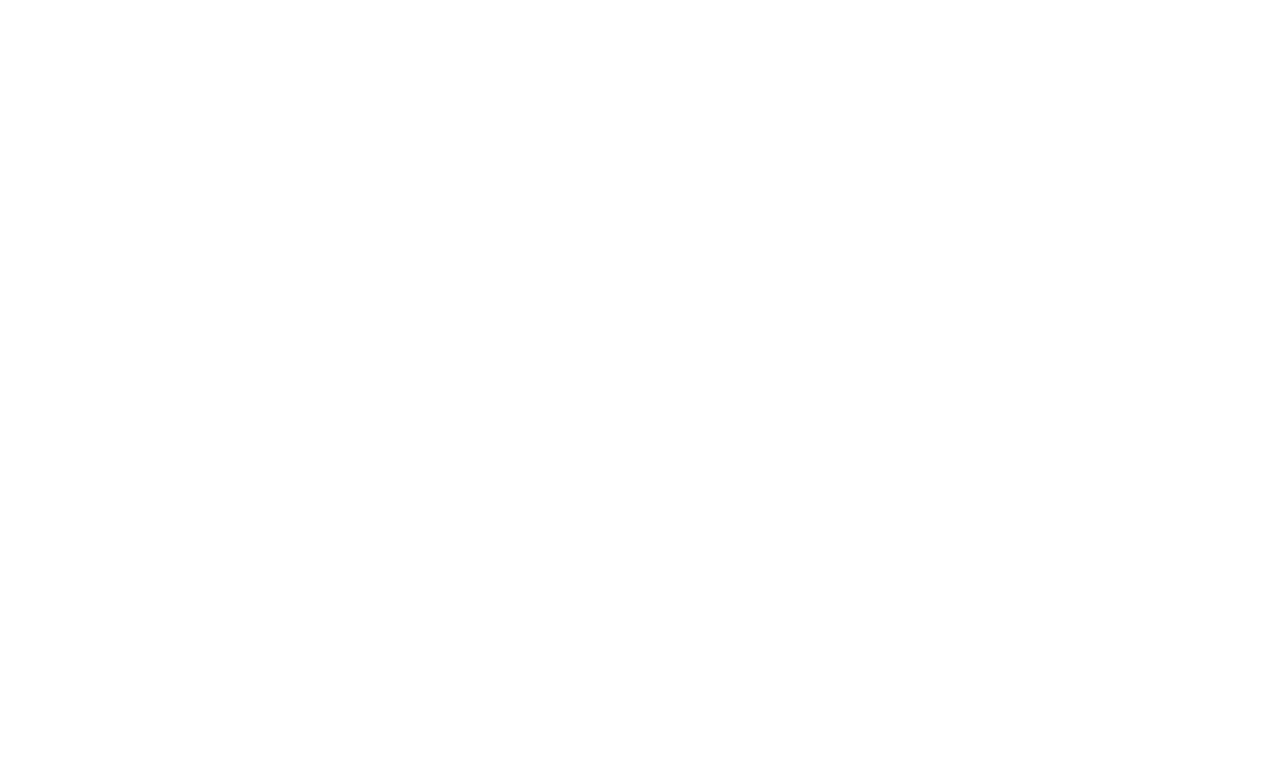
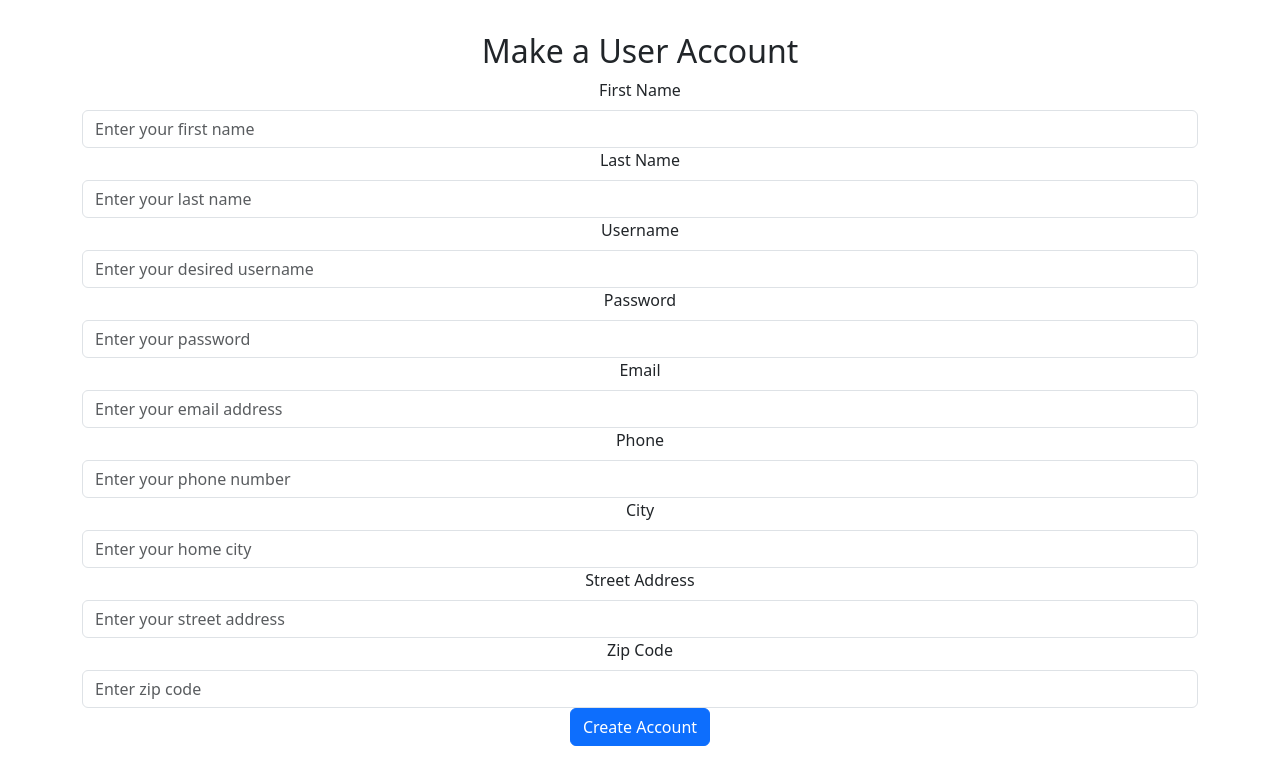
Before and after one commit to B-smith94/advanced_react_e_commerce, a React (Vite) app in the folder advanced_e_commerce_ui/: page /add-account in a window 1280 px wide. Before the commit this address had no page. Shown: the top 784 px of the page. Built offline with nearby package versions, Linux system fonts and the light colour scheme.

Commit message:
finished CreateAccount component

```diff
--- a/advanced_e_commerce_ui/src/App.jsx
+++ b/advanced_e_commerce_ui/src/App.jsx
@@ -6,6 +6,7 @@ import 'bootstrap/dist/css/bootstrap.min.css';
 import ShoppingCart from './components/ShoppingCart.jsx';
 import Logout from './components/Logout';
 import { QueryClient, QueryClientProvider } from '@tanstack/react-query';
+import CreateUserAccount from './components/CreateUserAccount.jsx';
 import './App.css'
 
 function App() {
@@ -19,6 +20,7 @@ function App() {
         <Route path='/home' element={<Homepage />} />
         <Route path='/cart' element={<ShoppingCart />} />
         <Route path='/logout' element={<Logout />} />
+        <Route path='/add-account' element={<CreateUserAccount />} />
       </Routes>
     </QueryClientProvider>
 
--- a/advanced_e_commerce_ui/src/components/CreateUserAccount.jsx
+++ b/advanced_e_commerce_ui/src/components/CreateUserAccount.jsx
@@ -1,81 +1,165 @@
 import React, { useState } from 'react';
+import { Form, Container, Button, Alert, Modal } from 'react-bootstrap';
+import { useMutation, useQueryClient } from '@tanstack/react-query';
+import { useNavigate } from 'react-router-dom';
+
 
 const CreateUserAccount = () => {
-    const [firstname, setFirstName] = useState('');
-    const [lastname, setLastName] = useState('');
-    const [username, setUsername] = useState('');
-    const [password, setPassword] = useState('');
-    const [email, setEmail] = useState('');
-    const [phone, setPhone] = useState('');
-    const [city, setCity] = useState('');
-    const [street, setStreet] = useState('');
-    const [zipcode, setZipcode] = useState('');
+    const navigate = useNavigate();
+    const [showSuccessModal, setShowSuccessModal] = useState(false);
+
+    const queryClient = useQueryClient();
+
+    const postUserAccount = async (user) => {
+        const response = await fetch('https://fakestoreapi.com/users', {
+            method: "POST",
+            body: JSON.stringify(user),
+            headers: {'Content-Type': 'application/json; charset=UTF-8'},
+        });
+        if (!response.ok) throw new Error('Failed to add new product');
+        return response.json();
+    }
+
+    const { mutate, isLoading, isError, error } = useMutation({
+        mutationFn: postUserAccount,
+        onSuccess: (data) => {
+            setShowSuccessModal(true);
+            console.log('User successfully added:', data.id);
+            queryClient.invalidateQueries(['UserAccounts']);
+        }
+    })
 
     const handleSubmit = async (e) => {
         e.preventDefault();
-
-        const postData = {
-            email,
-            username,
-            password,
+        const formData = new FormData(e.target);
+        const userAccount = {
+            email: formData.get('email'),
+            username: formData.get('username'),
+            password: formData.get('password'),
             name: {
-                firstname,
-                lastname,
+                firstname: formData.get('firstname'),
+                lastname: formData.get('lastname'),
             },
             address: {
-                city,
-                street,
-                zipcode: zipcode.toString()
+                city: formData.get('city'),
+                street: formData.get('street'),
+                zipcode: formData.get('zipcode').toString()
             },
-            phone,
+            phone: formData.get('phone'),
         };
 
-        try {
-            const response = await fetch('https://fakestoreapi.com/users', {
-                method: "POST",
-                body: JSON.stringify(postData),
-                headers: {'Content-Type': 'application/json; charset=UTF-8'},
-            });
-            const data = await response.json();
-            console.log(data);
-        } catch (error) {
-            console.error('Error creating account:', error);
-        }
+        mutate(userAccount);
+        console.log("Submitting form with data:", userAccount);
+        e.target.reset();
+    }
 
-        console.log("Submitting form with data:", postData);
+    const handleClose = () => {
+        setShowSuccessModal(false);
+        navigate('/')
     }
 
     return (
-        <form onSubmit={handleSubmit}>
-            <label htmlFor="firstname">First Name</label>
-            <input type="text" id="firstname" value={firstname} onChange={(e) => setFirstName(e.target.value)} />
-
-            <label htmlFor="lastname">Last Name</label>
-            <input type="text" id="lastname" value={lastname} onChange={(e) => setLastName(e.target.value)} />
-
-            <label htmlFor="username">Username</label>
-            <input type="text" id="username" value={username} onChange={(e) => setUsername(e.target.value)} />
-
-            <label htmlFor="password">Password</label>
-            <input type="text" id="password" value={password} onChange={(e) => setPassword(e.target.value)} />
-
-            <label htmlFor="email">Email</label>
-            <input type="text" id="email" required value={email} onChange={(e) => setEmail(e.target.value)} />
-
-            <label htmlFor="phone">Phone</label>
-            <input type="text" id="phone" value={phone} onChange={(e) => setPhone(e.target.value)} />
-
-            <label htmlFor="city">City</label>
-            <input type="text" id="city" value={city} onChange={(e) => setCity(e.target.value)} />
-
-            <label htmlFor="street">Street Address</label>
-            <input type="text" id="street" value={street} onChange={(e) => setStreet(e.target.value)} />
-
-            <label htmlFor="zipcode">Zip Code</label>
-            <input type="text" id="zipcode" value={zipcode} onChange={(e) => setZipcode(e.target.value)} />
-
-            <button type="submit">Create Account</button>
-        </form>
+        <Container>
+            {isError && <Alert variant='danger'>An error occurred: {error.message}</Alert>}
+            <h2>Make a User Account</h2>
+             <Form onSubmit={handleSubmit}>
+                <Form.Group controlId='firstname'>
+                    <Form.Label>First Name</Form.Label>
+                    <Form.Control
+                     type="text"
+                     name='firstname'
+                     placeholder='Enter your first name'
+                     required
+                    />
+                </Form.Group>
+                <Form.Group controlId='lastname'>
+                    <Form.Label>Last Name</Form.Label>
+                    <Form.Control
+                     type="text"
+                     name='lastname'
+                     placeholder='Enter your last name'
+                     required
+                    />
+                </Form.Group>
+                <Form.Group controlId='username'>
+                    <Form.Label>Username</Form.Label>
+                    <Form.Control
+                     type="text"
+                     name='username'
+                     placeholder='Enter your desired username'
+                     required
+                    />
+                </Form.Group>
+                <Form.Group controlId='password'>
+                    <Form.Label>Password</Form.Label>
+                    <Form.Control
+                     type="password"
+                     name='password'
+                     placeholder='Enter your password'
+                     required
+                    />
+                </Form.Group>
+                <Form.Group controlId='email'>
+                    <Form.Label>Email</Form.Label>
+                    <Form.Control
+                     type="text"
+                     name='email'
+                     placeholder='Enter your email address'
+                     required
+                    />
+                </Form.Group>
+                <Form.Group controlId='phone'>
+                    <Form.Label>Phone</Form.Label>
+                    <Form.Control
+                     type="tel"
+                     name='phone'
+                     placeholder='Enter your phone number'
+                     required
+                    />
+                </Form.Group>
+                <Form.Group controlId='city'>
+                    <Form.Label>City</Form.Label>
+                    <Form.Control
+                     type="text"
+                     name='city'
+                     placeholder='Enter your home city'
+                     required
+                    />
+                </Form.Group>
+                <Form.Group controlId='street'>
+                    <Form.Label>Street Address</Form.Label>
+                    <Form.Control
+                     type="text"
+                     name='street'
+                     placeholder='Enter your street address'
+                     required
+                    />
+                </Form.Group>
+                <Form.Group controlId='zipcode'>
+                    <Form.Label>Zip Code</Form.Label>
+                    <Form.Control
+                     type="text"
+                     name='zipcode'
+                     placeholder='Enter zip code'
+                     required
+                    />
+                </Form.Group>
+                <Button variant='primary' type="submit" disabled={isLoading}>
+                    {isLoading ? 'Finalizing...' : 'Create Account'}
+                </Button>
+            </Form>
+            <Modal show={showSuccessModal} onHide={handleClose}>
+                <Modal.Header closeButton>
+                    <Modal.Title>Creation Successful!</Modal.Title>
+                </Modal.Header>
+                <Modal.Body>Account creation successful. Happy shopping!</Modal.Body>
+                <Modal.Footer>
+                    <Button variant='secondary' onClick={handleClose}>
+                        Go to Login
+                    </Button>
+                </Modal.Footer>
+            </Modal>
+        </Container>
     )
 }
 
```
